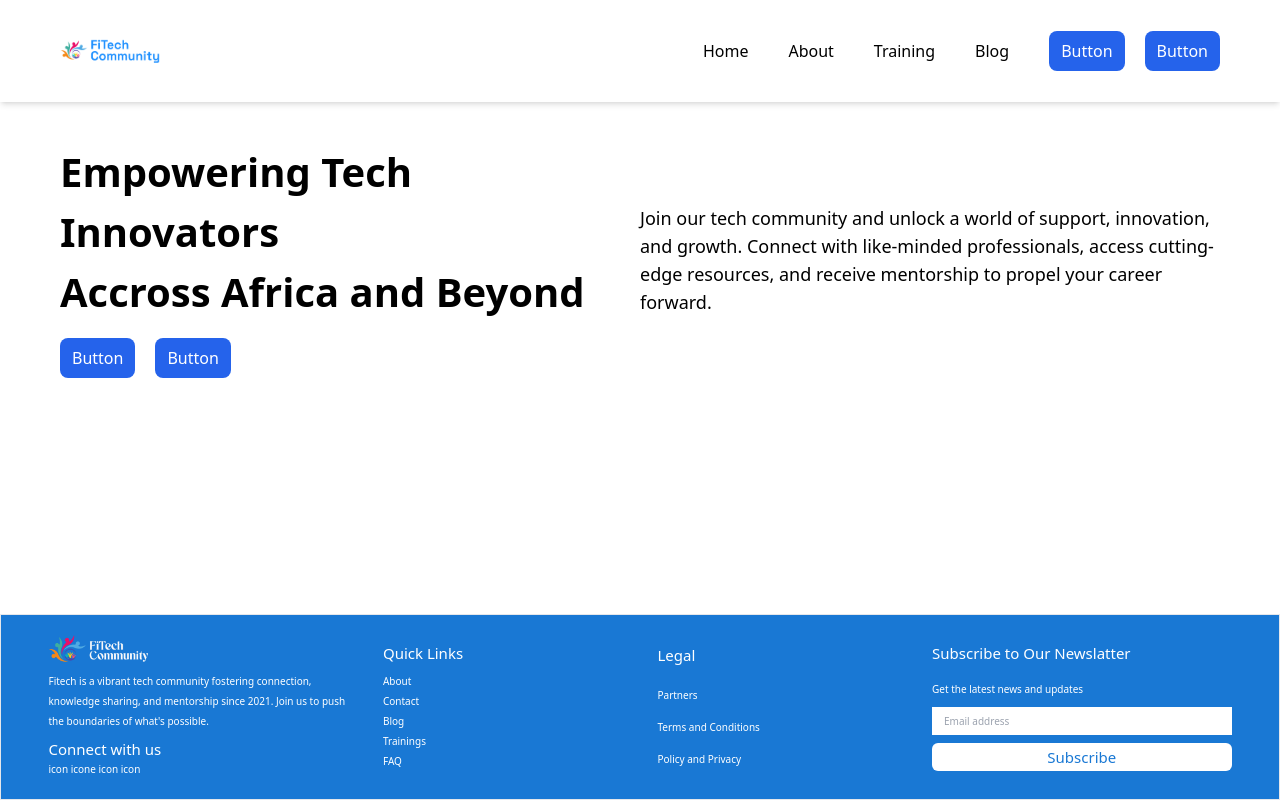
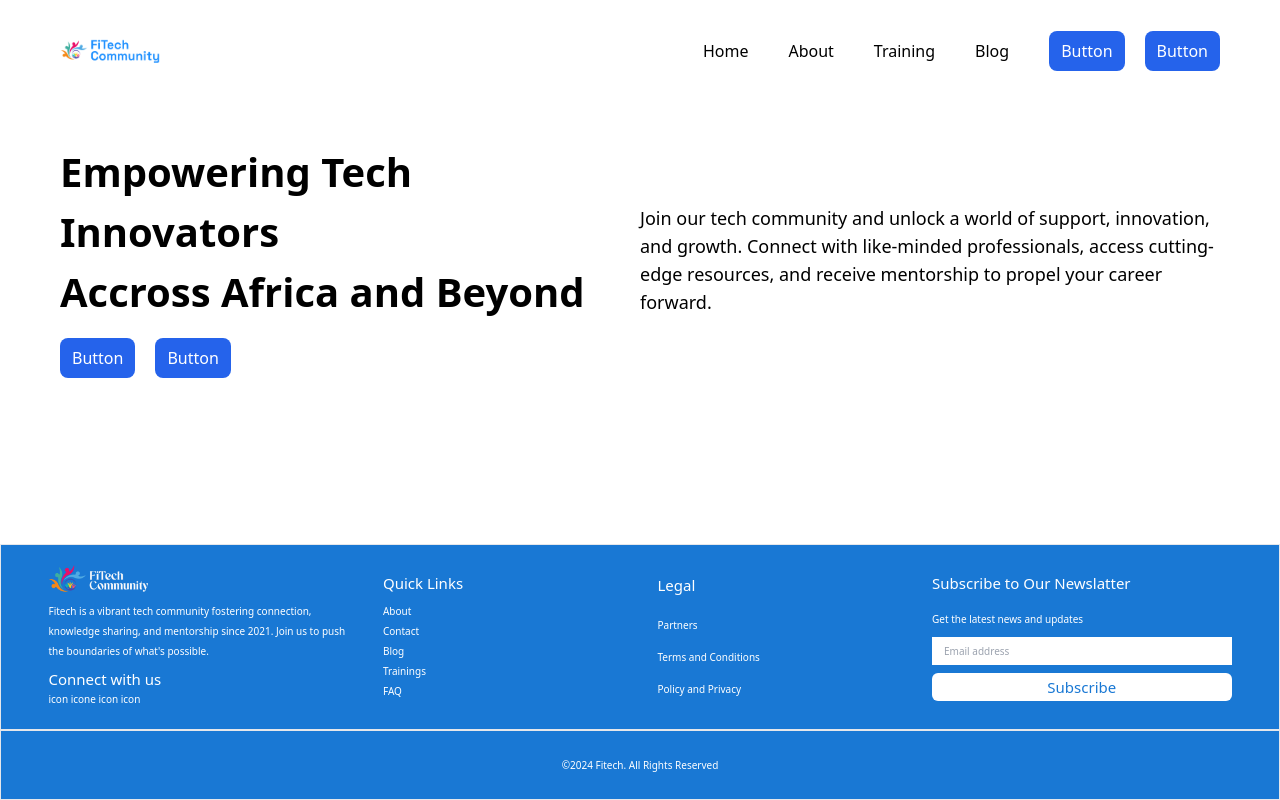
Before and after one commit to React-Community-Kaduna/fitech_website, a React (Vite) app: page / in a window 1280 px wide. Built offline with nearby package versions, Linux system fonts and the light colour scheme.

Commit message:
first commit

```diff
--- a/src/App.jsx
+++ b/src/App.jsx
@@ -1,4 +1,4 @@
-import React from 'react';
+import React from "react";
 import Nav from "./Components/Nav";
 import Footer from "./Components/Footer";
 import Button from "./Components/Button";
--- a/src/Components/Footer.jsx
+++ b/src/Components/Footer.jsx
@@ -4,8 +4,8 @@ import footer_logo from "../assets/footer_logo.png";
 
 function Footer() {
   return (
-    <footer className="w-full bg-[#1978D4] border border-gray-200 py-5 px-10 md:fixed md:bottom-0 md:left-0">
-      <div className="flex flex-col md:flex-row gap-5 items-center justify-around text-white text-[10px]">
+    <footer className="w-full bg-[#1978D4] border border-gray-200 pt-5 md:fixed md:bottom-0 md:left-0">
+      <div className="w-full flex flex-col md:flex-row gap-5 items-center justify-around px-10 text-white text-[10px]">
         <div className="w-full md:w-[25%] leading-5">
           <img className="w-[100px]" src={footer_logo} alt="Community logo" />
           <p className="my-2">
@@ -45,6 +45,10 @@ function Footer() {
           </button>
         </div>
       </div>
+      <div className="w-full h-[70px] flex justify-center items-center border-t-2 text-center text-white text-[10px] mt-5">
+        <span>©</span>
+        <p>2024 Fitech. All Rights Reserved</p>
+      </div>
     </footer>
   );
 }
--- a/src/Components/Nav.jsx
+++ b/src/Components/Nav.jsx
@@ -8,7 +8,7 @@ function Nav() {
   const [isMenuOpen, setIsMenuOpen] = useState(false);
 
   return (
-    <nav className="w-full h-[102px] flex justify-between items-center sticky top-0 py-5 px-10 bg-white shadow-md">
+    <nav className="w-full h-[102px] flex justify-around items-center sticky top-0 py-5 px-10 bg-white">
       <div className="w-full px-5 flex justify-between items-center">
         <img className="w-[100px]" src={logo} alt="Community logo" />
 
@@ -35,7 +35,7 @@ function Nav() {
 
       {/* Mobile Navigation */}
       {isMenuOpen && (
-        <div className="md:hidden w-full bg-white py-5 px-10 flex flex-col gap-5 items-center shadow-md">
+        <div className="md:hidden w-full bg-white p-5 flex flex-col gap-3 items-center shadow-md">
           <p>Home</p>
           <p>About</p>
           <p>Training</p>
```
